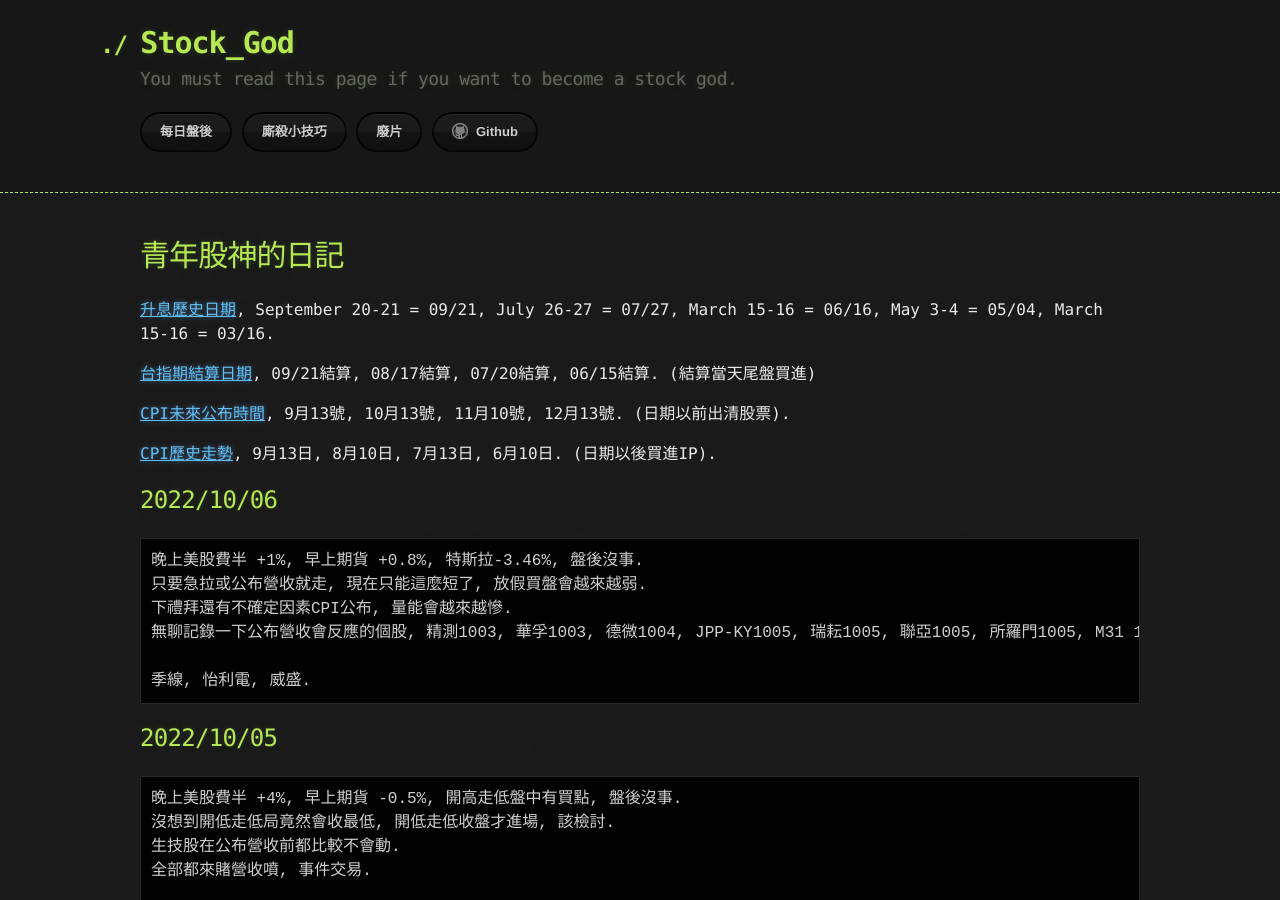
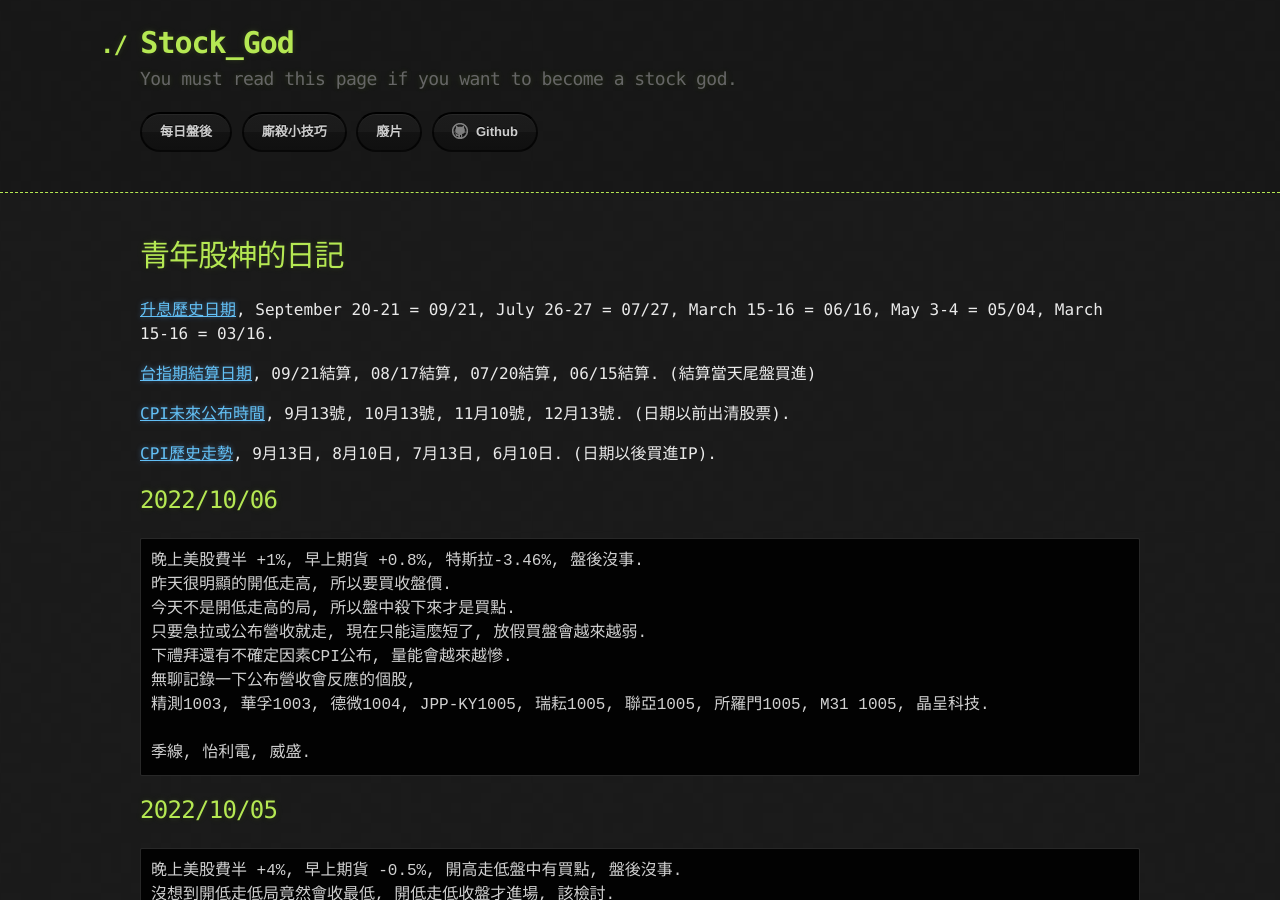
Before and after one commit to lepg5487/Stock_God, a Jekyll site: the page built from index.md, in a window 1280 px wide and 900 px high. Built offline with Jekyll 4.4.1, drawn with Linux system fonts in a browser that asks for light colours; our own code applies the rules of GitHub Pages for plain Markdown files.

Commit message:
Update index.md

````diff
--- a/index.md
+++ b/index.md
@@ -15,9 +15,12 @@ layout: testlayouts
 ## 2022/10/06
 ```
 晚上美股費半 +1%, 早上期貨 +0.8%, 特斯拉-3.46%, 盤後沒事.
+昨天很明顯的開低走高, 所以要買收盤價.
+今天不是開低走高的局, 所以盤中殺下來才是買點.
 只要急拉或公布營收就走, 現在只能這麼短了, 放假買盤會越來越弱.
 下禮拜還有不確定因素CPI公布, 量能會越來越慘.
-無聊記錄一下公布營收會反應的個股, 精測1003, 華孚1003, 德微1004, JPP-KY1005, 瑞耘1005, 聯亞1005, 所羅門1005, M31 1005.
+無聊記錄一下公布營收會反應的個股,
+精測1003, 華孚1003, 德微1004, JPP-KY1005, 瑞耘1005, 聯亞1005, 所羅門1005, M31 1005, 晶呈科技.
 
 季線, 怡利電, 威盛.
 ```
````
